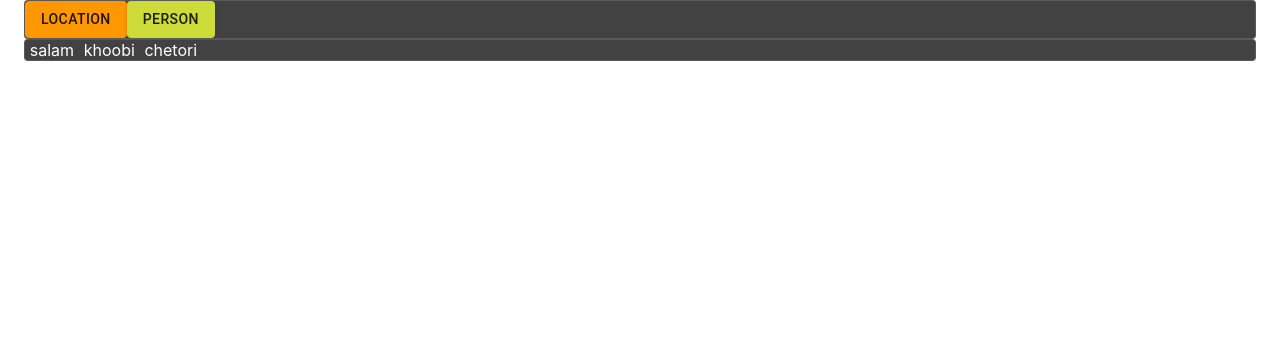
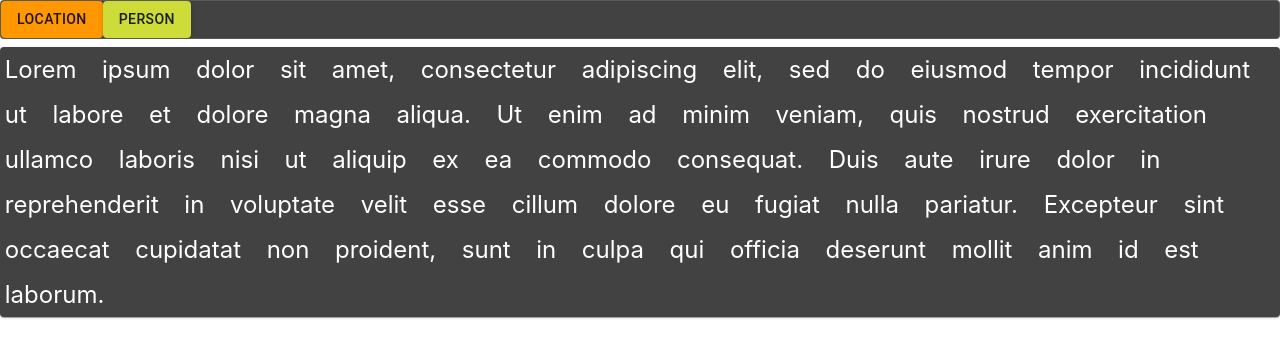
Before and after one commit to mostmand/taggari, a React (Create React App) app: page / in a window 1280 px wide. Shown: the top 358 px of the page. Built offline with nearby package versions, Linux system fonts and the light colour scheme.

Commit message:
Some beautification

```diff
--- a/src/ClearTagButton.tsx
+++ b/src/ClearTagButton.tsx
@@ -1,4 +1,5 @@
-import ClearIcon from '@material-ui/icons/Clear';
+import { red } from '@material-ui/core/colors';
+import HighlightOffIcon from '@material-ui/icons/HighlightOff';
 
 interface Props {
     visible?: boolean;
@@ -10,7 +11,7 @@
         return <></>;
     }
 
-    return <ClearIcon color="primary"
+    return <HighlightOffIcon style={{color: red[900]}}
         onClick={props.onClick}>
-    </ClearIcon>
+    </HighlightOffIcon>
 }
--- a/src/Highlighter.tsx
+++ b/src/Highlighter.tsx
@@ -1,5 +1,6 @@
 import { createStyles, makeStyles, Theme } from '@material-ui/core/styles';
 import { ClassNameMap } from '@material-ui/styles';
+import { Grid } from '@material-ui/core';
 import { useState } from 'react';
 import { ClearTagButton } from './ClearTagButton';
 
@@ -19,19 +20,14 @@
     onClick?: () => void;
 }
 
-export const Highlighter = (props: Props) => {
-    if (props.selected === true && props.highlight === null) {
-        throw new Error('Selected is true but no highlight is defined');
-    }
-
-    const [clearButtonVisibility, setClearButtonVisibility] = useState(false);
 const useStyles = makeStyles((theme: Theme) => createStyles({
     text: {
         marginLeft: '0.3rem',
         marginRight: '0.3rem',
         '& -webkit-user-select': 'none', /* Safari */
         '& -ms-user-select': 'none', /* IE 10 and IE 11 */
-            userSelect: 'none'
+        userSelect: 'none',
+        fontSize: 'x-large'
     },
     selected: {
         color: (props: Props) => theme.palette.type === 'dark' ? props.highlight?.textColorDark : props.highlight?.textColorLight,
@@ -45,20 +41,35 @@
         }
     }
 }));
+
+export const Highlighter = (props: Props) => {
+    if (props.selected === true && props.highlight === null) {
+        throw new Error('Selected is true but no highlight is defined');
+    }
+
+    const [clearButtonVisibility, setClearButtonVisibility] = useState(false);
     const classes = useStyles(props);
     const style = getStyle(props.selected, classes);
 
     return <span>
-        <span className={style}
+        <span
             onClick={props.onClick}
             onMouseEnter={!props.clearable ? undefined : () => setClearButtonVisibility(true)}
             onMouseLeave={!props.clearable ? undefined : () => setClearButtonVisibility(false)}>
-            {props.children}
 
+            <Grid container
+                direction='column'
+                alignItems='center'
+                justify='center'
+            >
                 <ClearTagButton visible={clearButtonVisibility} onClick={() => {
                     setClearButtonVisibility(false);
                     props.onClearClicked?.();
                 }} />
+                <Grid item className={style}>
+                    {props.children}
+                </Grid>
+            </Grid>
         </span>
     </span>
 }
--- a/src/TagBox.tsx
+++ b/src/TagBox.tsx
@@ -1,10 +1,11 @@
-import { Card, Container } from "@material-ui/core"
+import { Grid } from "@material-ui/core"
 import { useEffect, useState } from "react"
 import { HighlightColors, Highlighter } from "./Highlighter"
 import { TagDefinition } from "./TagDefinition";
 import { Tags } from "./Tags";
 import { Tag, TagSelector } from "./TagSelector";
 import { Word } from "./Word";
+import { TextArea } from "./TextArea";
 
 const WORD_DELIMITER = ' ';
 
@@ -22,7 +23,7 @@
     useEffect(() => {
         let mounted = true;
         if (mounted) {
-            setWords(createWords('salam khoobi chetori'));
+            setWords(createWords('Lorem ipsum dolor sit amet, consectetur adipiscing elit, sed do eiusmod tempor incididunt ut labore et dolore magna aliqua. Ut enim ad minim veniam, quis nostrud exercitation ullamco laboris nisi ut aliquip ex ea commodo consequat. Duis aute irure dolor in reprehenderit in voluptate velit esse cillum dolore eu fugiat nulla pariatur. Excepteur sint occaecat cupidatat non proident, sunt in culpa qui officia deserunt mollit anim id est laborum.'));
         }
         return () => {
             mounted = false
@@ -124,10 +125,21 @@
             }
         };
     });
-    return <Container>
-        <TagSelector tags={tags}></TagSelector>
-        <Card variant='outlined'>
-            {highlighters}
-        </Card>
-    </Container>;
+    return <Grid
+        container
+        direction="row"
+        justify="center"
+        alignItems="center"
+        spacing={2}
+    >
+        <Grid item xs={12}>
+            <TagSelector tags={tags}></TagSelector>
+        </Grid>
+
+        <Grid item xs={12}>
+            <TextArea>
+                {highlighters}
+            </TextArea>
+        </Grid>
+    </Grid>
 }
--- /dev/null
+++ b/src/TextArea.tsx
@@ -0,0 +1,30 @@
+// import { createStyles, makeStyles, Theme } from "@material-ui/core/styles";
+import { Paper, Grid } from "@material-ui/core";
+
+interface Props {
+  children?: React.ReactNode[];
+}
+
+export const TextArea = (props: Props) => {
+  // const useStyles = makeStyles((theme: Theme) => createStyles({
+  //   textArea: {
+  //     // backgroundColor: "black"
+  //   }
+  // }));
+  // const classes = useStyles(props);
+
+  const children = props.children?.map(child => <Grid item>{child}</Grid>)
+
+  return <Paper>
+    <Grid
+      container
+      direction="row"
+      justify="flex-start"
+      alignItems="center"
+      wrap="wrap"
+      spacing={2}
+    >
+      {children}
+    </Grid>
+  </Paper>
+}
```
Lines whose indentation alone changed are shown as unchanged.
